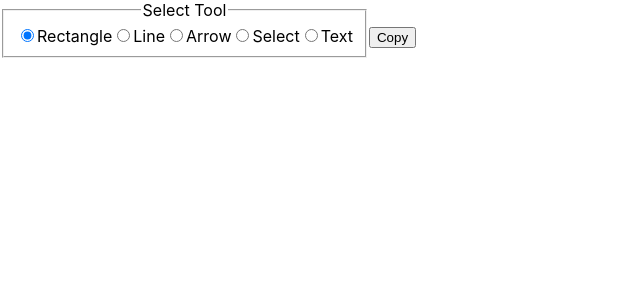
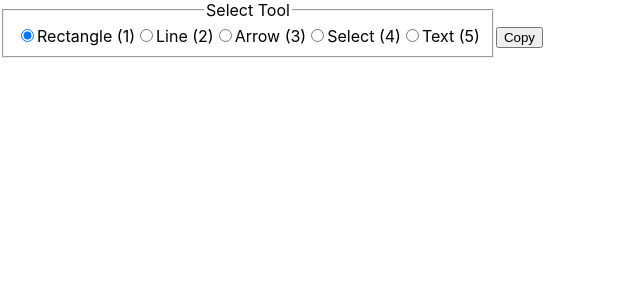
Before and after one commit to flarepen/flarepen, a React (Create React App) app: page / in a window 1280 px wide. Shown: the top 300 px of the page, without its empty margins (0-640 px from the left). Built offline with nearby package versions, Linux system fonts and the light colour scheme.

Commit message:
Use shortcuts to select tools #19

```diff
--- a/src/App.tsx
+++ b/src/App.tsx
@@ -1,17 +1,9 @@
 import './App.css';
-import { useState } from 'react';
 import Canvas from './Canvas';
 import { useStore } from './state';
 import { scene } from './geometry';
 import _ from 'lodash';
-
-export enum Tool {
-  Rectangle = 'Rectangle',
-  Line = 'Line',
-  Arrow = 'Arrow',
-  Text = 'Text',
-  Select = 'Select',
-}
+import { Tool, TOOL_SHORTCUTS } from './tools';
 
 interface ToolProps {
   tool: Tool;
@@ -28,13 +20,16 @@ function ToolInput({ tool, selected, onClick }: ToolProps) {
         checked={selected === tool}
         onChange={() => onClick(tool)}
       ></input>
-      <label htmlFor={tool}>{tool}</label>
+      <label htmlFor={tool}>
+        {tool} ({TOOL_SHORTCUTS[tool]})
+      </label>
     </>
   );
 }
 
 function App() {
-  const [selected, setSelected] = useState<Tool>(Tool.Rectangle);
+  const selected = useStore((state) => state.tool);
+  const setSelected = useStore((state) => state.setTool);
 
   const elements = useStore((state) => state.elements);
   const setElements = useStore((state) => state.setElements);
--- a/src/Canvas.tsx
+++ b/src/Canvas.tsx
@@ -1,7 +1,7 @@
 import { useEffect, useRef, useState } from 'react';
 import { debounce } from 'lodash';
 import * as g from './geometry';
-import { Tool } from './App';
+import { SHORTCUT_TO_TOOL, Tool } from './tools';
 import {
   ElementType,
   Rectangle,
@@ -163,6 +163,8 @@ function Canvas({ tool }: CanvasProps): JSX.Element {
 
   const selectedElement = useStore((state) => state.selectedElement);
   const setSelectedElement = useStore((state) => state.setSelectedElement);
+
+  const setTool = useStore((state) => state.setTool);
 
   const scale = window.devicePixelRatio;
 
@@ -494,13 +496,20 @@ function Canvas({ tool }: CanvasProps): JSX.Element {
         if (editingElement && editingElement.type === ElementType.Text) {
           const content = editingElement.content + e.key;
           setEditingElement({ ...editingElement, content, shape: g.text(content) });
-        } else if (selectedElement && e.key === 'Backspace') {
+          return null;
+        }
+
+        if (selectedElement && e.key === 'Backspace') {
           const index = _.findIndex(elements, (element) => element.id === selectedElement.id);
           if (index > -1) {
             elements.splice(index, 1);
             setElements(elements);
             setSelectedElement(null);
           }
+        }
+
+        if (!editingElement && SHORTCUT_TO_TOOL[e.key]) {
+          setTool(SHORTCUT_TO_TOOL[e.key]);
         }
       }}
     >
--- a/src/state.ts
+++ b/src/state.ts
@@ -1,4 +1,5 @@
 import create from 'zustand';
+import { Tool } from './tools';
 import { Element } from './element';
 
 export interface AppState {
@@ -6,6 +7,8 @@ export interface AppState {
   setElements: (elements: Element[]) => void;
   selectedElement: null | Element;
   setSelectedElement: (element: null | Element) => void;
+  tool: Tool;
+  setTool: (tool: Tool) => void;
 }
 
 export const useStore = create<AppState>()((set) => ({
@@ -13,4 +16,6 @@ export const useStore = create<AppState>()((set) => ({
   setElements: (elements) => set((_state) => ({ elements })),
   selectedElement: null,
   setSelectedElement: (element) => set((_state) => ({ selectedElement: element })),
+  tool: Tool.Rectangle,
+  setTool: (tool) => set((_state) => ({ tool })),
 }));
--- /dev/null
+++ b/src/tools.ts
@@ -0,0 +1,21 @@
+import _ from 'lodash';
+
+export enum Tool {
+  Rectangle = 'Rectangle',
+  Line = 'Line',
+  Arrow = 'Arrow',
+  Text = 'Text',
+  Select = 'Select',
+}
+
+export const TOOL_SHORTCUTS: { [key in Tool]: string } = {
+  [Tool.Rectangle]: '1',
+  [Tool.Line]: '2',
+  [Tool.Arrow]: '3',
+  [Tool.Select]: '4',
+  [Tool.Text]: '5',
+};
+
+export const SHORTCUT_TO_TOOL = _.invert(TOOL_SHORTCUTS) as {
+  [i: string]: Tool;
+};
```
